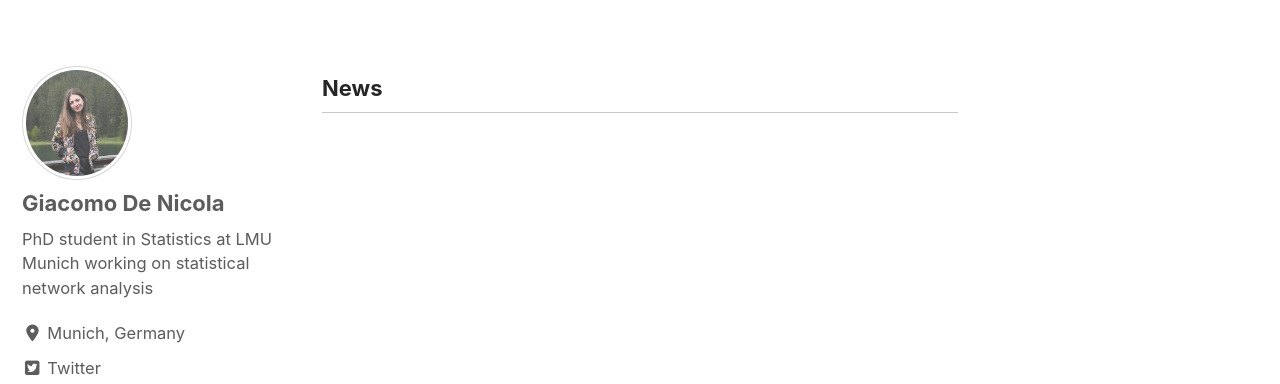
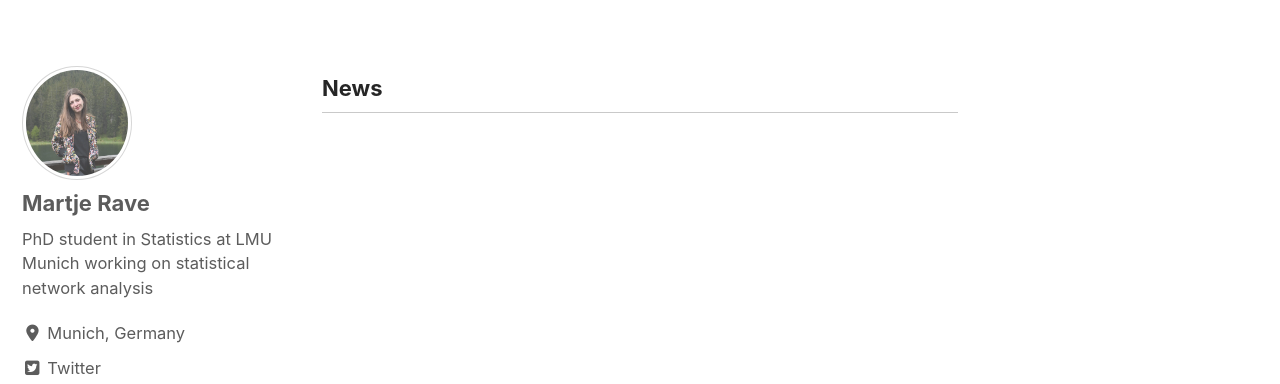
Before and after one commit to MartjeRave/MartjeRave.github.io, a Jekyll site: the page built from index_old.html, in a window 1280 px wide. Shown: the part 275-659 px from the top of the page. Built offline with Jekyll 4.4.1, drawn with Linux system fonts in a browser that asks for light colours; cached includes are drawn as plain includes; nearby versions of some CDN libraries.

Commit message:
Update _config.yml

```diff
--- a/_config.yml
+++ b/_config.yml
@@ -64,26 +64,26 @@
 
 # Site Author
 author:
-  name: "Giacomo De Nicola"
+  name: "Martje Rave"
   avatar: /assets/images/logo.png
   bio: "PhD student in Statistics at LMU Munich working on statistical network analysis"
   location: "Munich, Germany"
   links:
     - label: "Twitter"
       icon: "fab fa-fw fa-twitter-square"
-      url: "https://twitter.com/GiacomoDeNicola"
+      url: "https://twitter.com/MartjeRave"
     - label: "Github"
       icon: "fab fa-fw fa-github"
-      url: "https://github.com/gdenicola"
+      url: "https://github.com/MartjeRave"
     - label: "LinkedIn"
       icon: "fab fa-linkedin-in"
-      url: "https://www.linkedin.com/in/giacomodenicola"
+      url: "https://www.linkedin.com/in/martje-rave-822b5789/"
     - label: "University page"
       icon: "fas fa-fw fa-link"
-      url: "https://www.en.wisostat.statistik.uni-muenchen.de/personen/doktoranden/denicola/index.html"
+      url: "https://www.en.wisostat.statistik.uni-muenchen.de/personen/doktoranden/rave/index.html"
     - label: "Google Scholar"
       icon: "fab fa fa-graduation-cap"
-      url: "https://scholar.google.com/citations?user=m0vP4pYAAAAJ&hl=en"
+      url: "https://scholar.google.com/citations?user=Y-aNHUEAAAAJ&hl=en"
 
 # Reading Files
 include:
```
